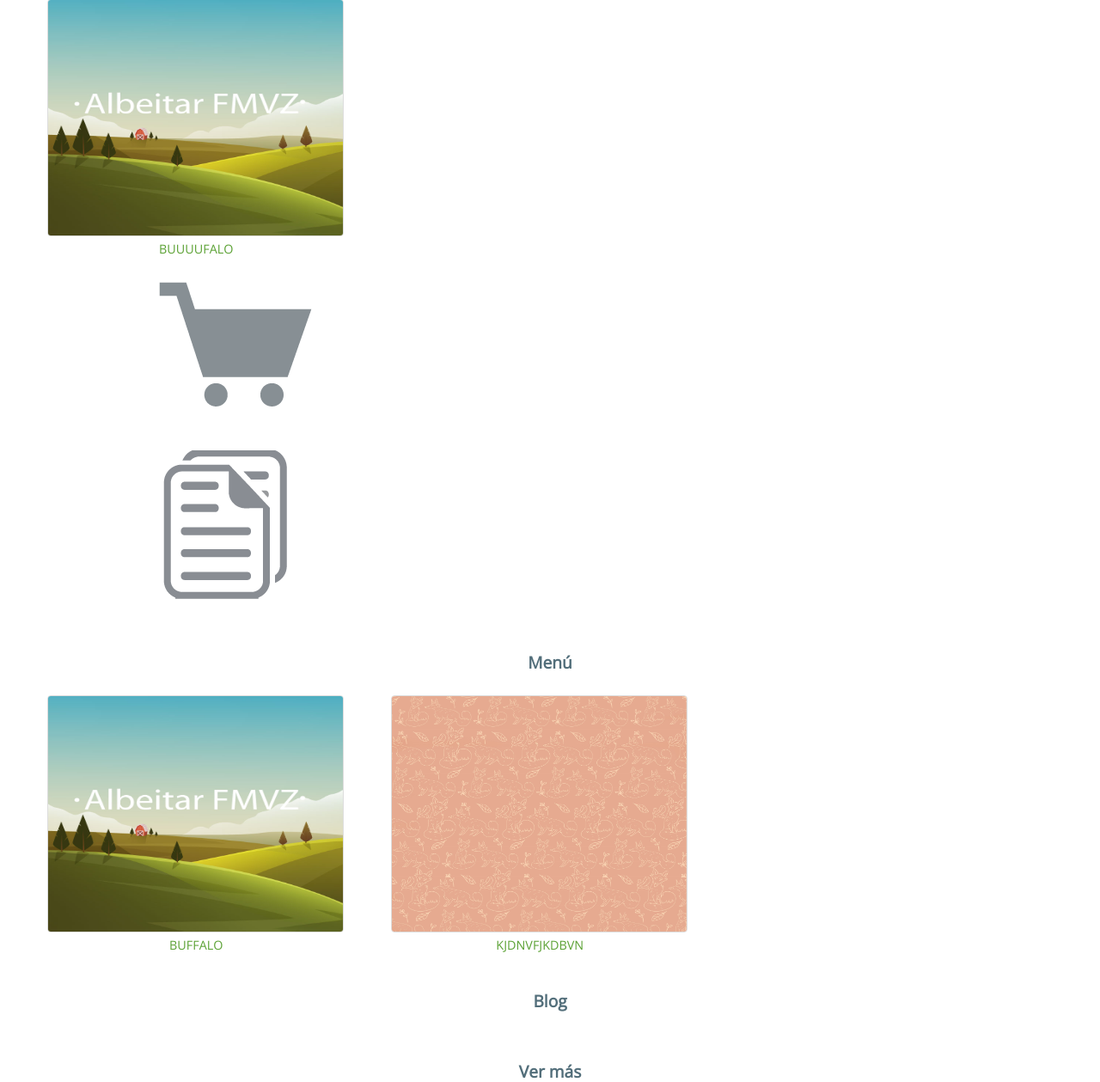
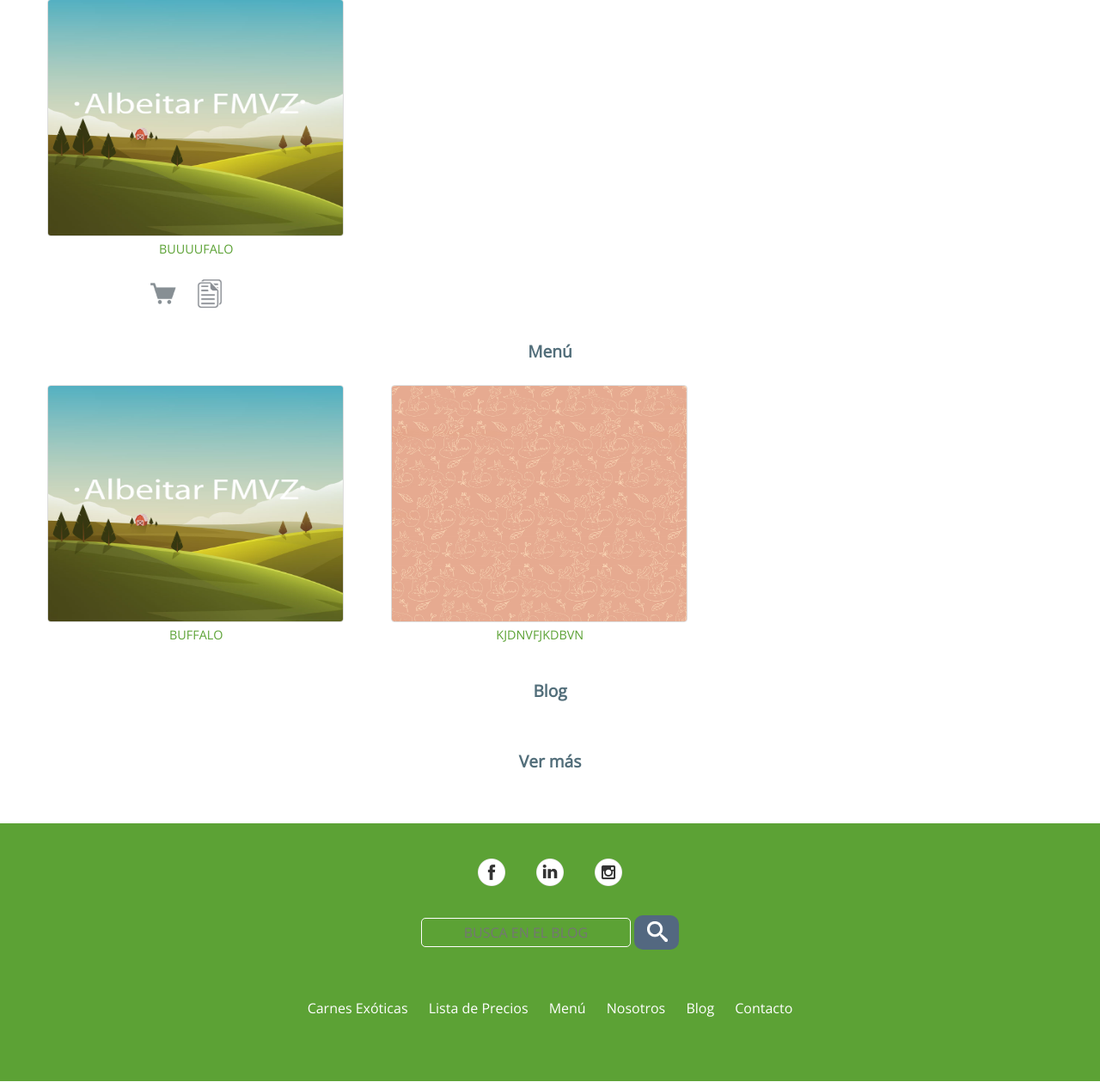
Before and after one commit to Itzli2000/cazador, a Django app: template templates/home.html in a window 1280 px wide. Shown: the part 954-2213 px from the top of the page at 86% size. Run offline with Django 3.2, Linux system fonts and the light colour scheme; the template is opened without the code that fills it: values that come from a table or form of the project are taken from there, others are empty; data comes from the database, SQL or seed files in the repository; some libraries are stand-ins or nearby versions.

Commit message:
fix: solved box-shop icons styles

```diff
--- a/static/css/main.css
+++ b/static/css/main.css
@@ -183,7 +183,8 @@ h2 a {
 
 .box-shop img {
   display: inline;
-  margin: 12px 5px 30px 20px;
+  margin: 10px;
+  width: 30px;
 }
 
 .center-line-text {
```
